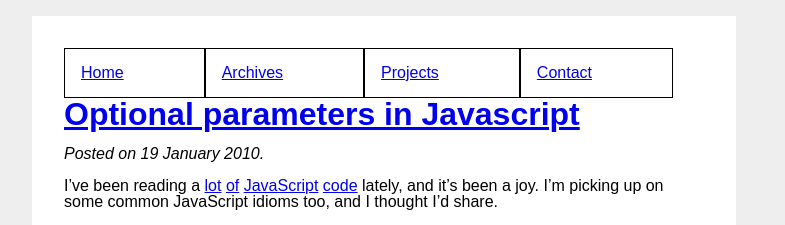
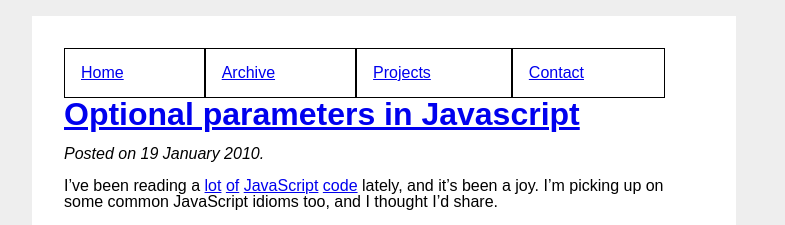
Before and after one commit to mhansen/jekyll-blog, a Jekyll site: the page built from index.html, in a window 1280 px wide. Shown: the top 225 px of the page, without its empty margins (256-1041 px from the left). Built offline with Jekyll 4.4.1, drawn with Linux system fonts in a browser that asks for light colours; nearby versions of some CDN libraries; Markdown is read by kramdown in place of the engine named in the settings.

Commit message:
fixed broken link to archives

```diff
--- a/_layouts/default.html
+++ b/_layouts/default.html
@@ -10,7 +10,7 @@
     <div id="container">
       <nav><ul>
         <li><a href="/">Home</a></li>
-        <li><a href="/archives.html">Archives</a></li>
+        <li><a href="/archive.html">Archive</a></li>
         <li><a href="http://github.com/mhansen">Projects</a></li>
         <li><a href="/contact.html">Contact</a></li>
       </ul></nav>
```
